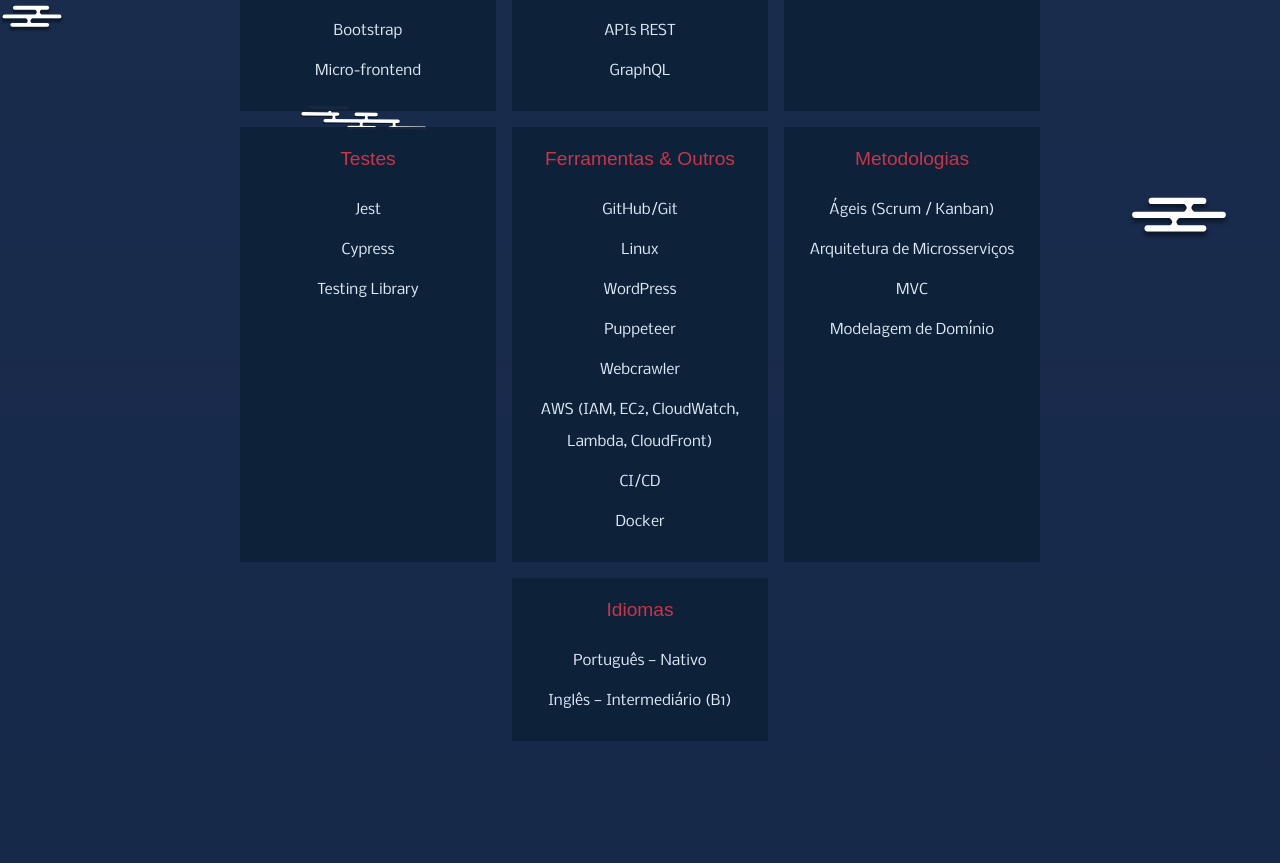
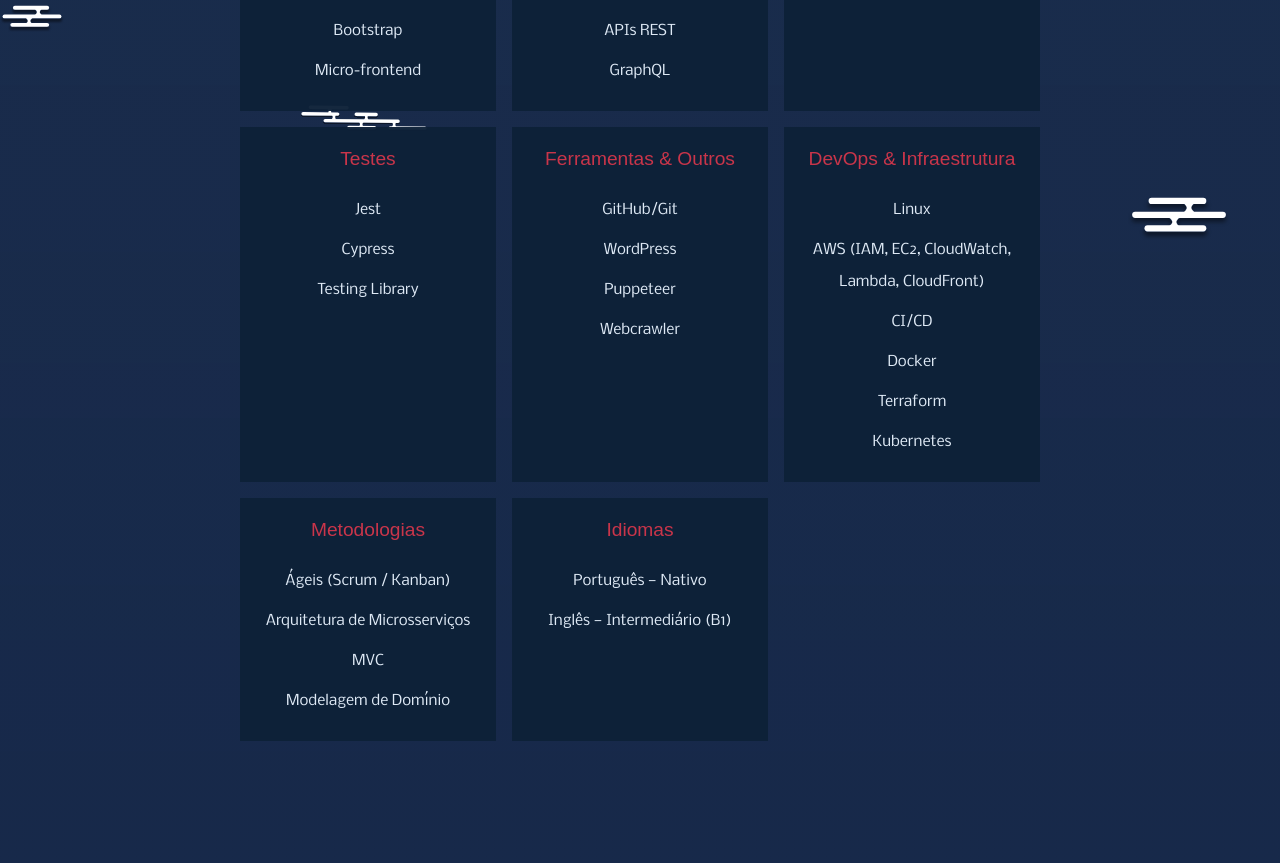
Before and after one commit to LaryssaGomes/my-portfolio-japanese-theme, a Next.js app: page / in a window 1280 px wide. Shown: the part 1500-2363 px from the top of the page. Built offline with nearby package versions, Linux system fonts and the light colour scheme; a web font is replaced by a local one.

Commit message:
feat: adicionar categorias de DevOps e Infraestrutura nas traduções

```diff
--- a/src/i18n/en.ts
+++ b/src/i18n/en.ts
@@ -52,7 +52,18 @@
       },
       {
         title: "Tools & Others",
-        items: ["GitHub/Git", "Linux", "WordPress", "Puppeteer", "Web Crawler", "AWS (IAM, EC2, CloudWatch, Lambda, CloudFront)", "CI/CD", "Docker"],
+        items: ["GitHub/Git", "WordPress", "Puppeteer", "Web Crawler"],
+      },
+      {
+        title: "DevOps & Infrastructure",
+        items: [
+          "Linux",
+          "AWS (IAM, EC2, CloudWatch, Lambda, CloudFront)",
+          "CI/CD",
+          "Docker",
+          "Terraform",
+          "Kubernetes",
+        ],
       },
       {
         title: "Methodologies",
--- a/src/i18n/pt.ts
+++ b/src/i18n/pt.ts
@@ -52,7 +52,18 @@
       },
       {
         title: "Ferramentas & Outros",
-        items: ["GitHub/Git", "Linux", "WordPress", "Puppeteer", "Webcrawler", "AWS (IAM, EC2, CloudWatch, Lambda, CloudFront)", "CI/CD", "Docker"],
+        items: ["GitHub/Git", "WordPress", "Puppeteer", "Webcrawler"],
+      },
+      {
+        title: "DevOps & Infraestrutura",
+        items: [
+          "Linux",
+          "AWS (IAM, EC2, CloudWatch, Lambda, CloudFront)",
+          "CI/CD",
+          "Docker",
+          "Terraform",
+          "Kubernetes",
+        ],
       },
       {
         title: "Metodologias",
```
